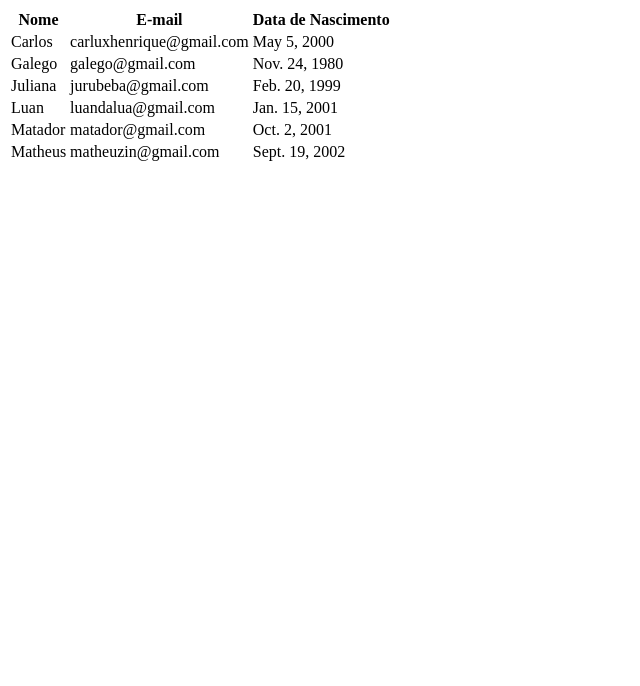
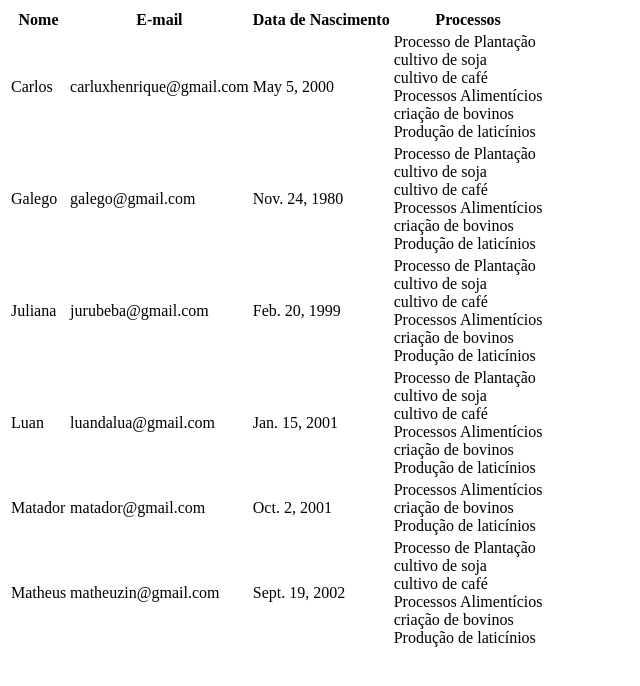
Before and after one commit to luanxmedeiros/sisprod, a Django app: page /appprod/prestadores/ in a window 1280 px wide. Shown: the top 686 px of the page, without its empty margins (0-640 px from the left). Run offline with Django 3.2, Linux system fonts and the light colour scheme; data comes from the database, SQL or seed files in the repository.

Commit message:
consultas

```diff
--- a/appprod/templates/prestadores.html
+++ b/appprod/templates/prestadores.html
@@ -10,12 +10,29 @@
          <th>Nome</th>
          <th>E-mail</th>
          <th>Data de Nascimento</th>
+         <th>
+           Processos
+         </th>
     </tr>
     {%for prestador in prestadores%}
     <tr>
         <td>{{ prestador.nome}}</td>
         <td>{{ prestador.email}}</td>
         <td>{{ prestador.data_nascimento}}</td>
+        <td>
+          {% for processo in prestador.processoproducao_set.all %}
+            {{ processo.descricao }}
+            <br>
+            {% for etapa in processo.etapaproducao_set.all %}
+              {{ etapa.descricao }}
+              <br>
+              {% for materia in etapa.materia_primas.all %}
+                {{ materia.descricao }}
+                <br>
+              {% endfor %}
+            {% endfor %}
+          {% endfor %}
+        </td>
     </tr>
     {% endfor %}
 </table>
```
